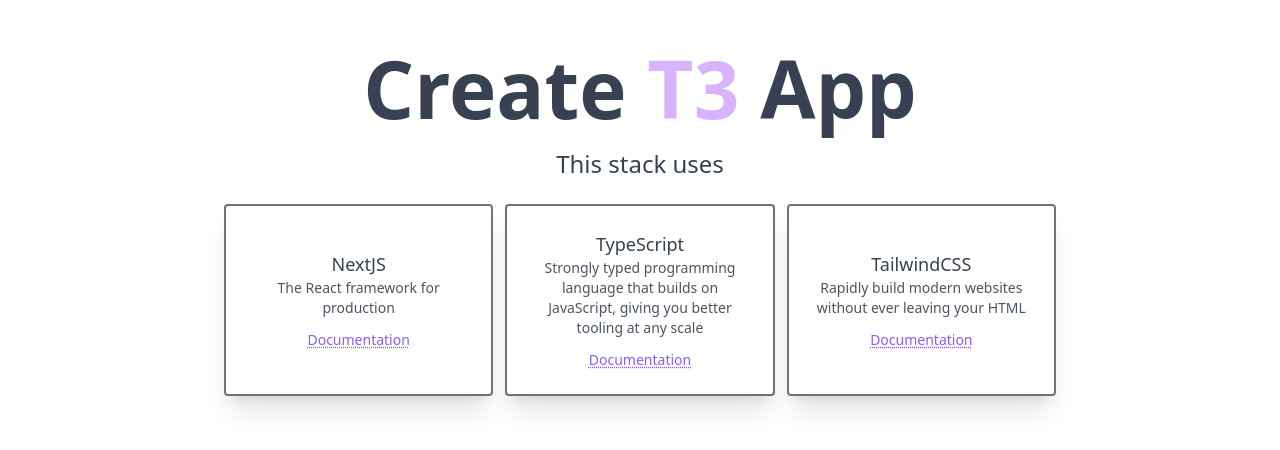
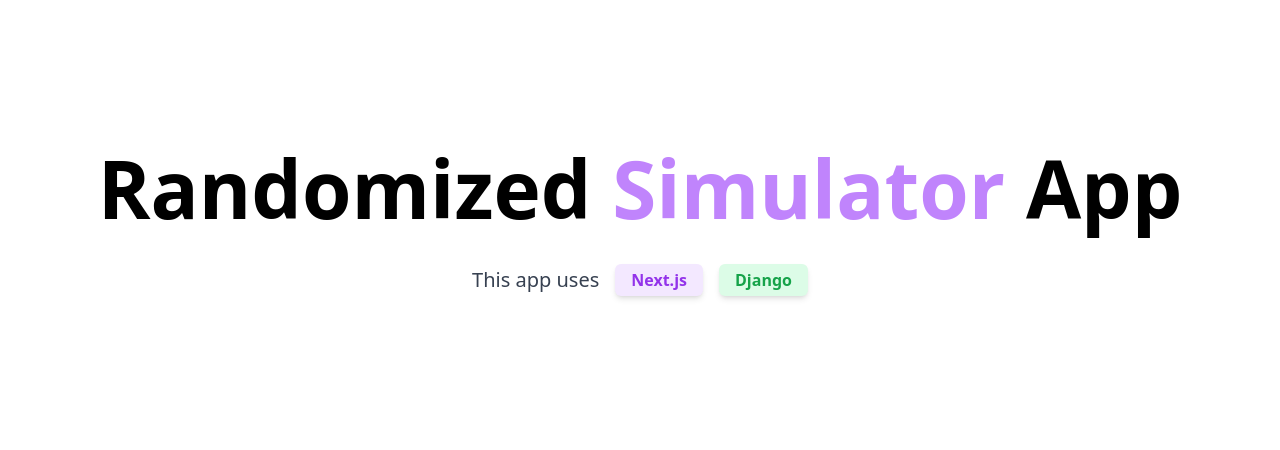
Before and after one commit to statusunknown418/cs_project_nextjs_app, a Next.js app: page / in a window 1280 px wide. Shown: the part 188-638 px from the top of the page. Built offline with nearby package versions, Linux system fonts and the light colour scheme.

Commit message:
style: added initial ui

```diff
--- /dev/null
+++ b/src/pages/_document.tsx
@@ -0,0 +1,28 @@
+/*
+ * Used to add custom fonts - Raleway
+ */
+
+import Document, { Head, Html, Main, NextScript } from "next/document";
+
+class MyDocument extends Document {
+  render() {
+    return (
+      <Html>
+        <Head>
+          <link rel="preconnect" href="https://fonts.googleapis.com" />
+          <link rel="preconnect" href="https://fonts.gstatic.com" />
+          <link
+            href="https://fonts.googleapis.com/css2?family=Raleway:ital,wght@0,100;0,200;0,300;0,400;0,500;0,600;0,700;0,800;0,900;1,100;1,200;1,300;1,400;1,500;1,600;1,700;1,800;1,900&display=swap"
+            rel="stylesheet"
+          />
+        </Head>
+        <body className="font-raleway">
+          <Main />
+          <NextScript />
+        </body>
+      </Html>
+    );
+  }
+}
+
+export default MyDocument;
--- a/src/pages/index.tsx
+++ b/src/pages/index.tsx
@@ -5,61 +5,31 @@
   return (
     <>
       <Head>
-        <title>Create T3 App</title>
-        <meta name="description" content="Generated by create-t3-app" />
+        <title>Theater simulator</title>
+        <meta name="description" content="Created using next.js + Django" />
         <link rel="icon" href="/favicon.ico" />
       </Head>
 
-      <div className="w-screen h-screen flex flex-col justify-center items-center p-4">
-        <h2 className="text-[3rem] lg:text-[5rem] md:text-[5rem] font-extrabold text-gray-700">
-          Create <span className="text-purple-300">T3</span> App
+      <div className="w-screen h-screen flex flex-col justify-center items-center p-4 gap-4">
+        <h2 className="text-[3rem] lg:text-[5rem] md:text-[5rem] font-extrabold ">
+          Randomized <span className="text-purple-400">Simulator</span> App
         </h2>
-        <p className="text-2xl text-gray-700">This stack uses</p>
-        <div className="grid grid-cols-1 grid-rows-3 lg:grid-rows-1 md:grid-rows-1 lg:grid-cols-3 md:grid-cols-3 gap-3 mt-3 pt-3 w-full lg:w-2/3 md:w-full">
-          <div className="hover:scale-105 cursor-pointer duration-500 flex flex-col justify-center items-center text-center rounded shadow-xl border-2 border-gray-500 h-full w-full p-6">
-            <h2 className="text-lg text-gray-700">NextJS</h2>
-            <p className="text-sm text-gray-600">
-              The React framework for production
-            </p>
-            <a
-              className="text-sm text-violet-500 underline decoration-dotted underline-offset-2 cursor-pointer mt-3"
-              href="https://nextjs.org/"
-              target="_blank"
-              rel="noreferrer"
-            >
-              Documentation
+
+        <section className="text-gray-700 flex gap-4 items-center">
+          <p className="text-xl">This app uses</p>
+
+          <div className="px-4 py-1 bg-purple-100 rounded-md text-purple-600 font-semibold shadow-md">
+            <a href="https://next.org" target="_blank" rel="noreferrer">
+              Next.js
             </a>
           </div>
-          <div className="hover:scale-105 cursor-pointer duration-500 flex flex-col justify-center items-center text-center rounded shadow-xl border-2 border-gray-500 h-full w-full p-6">
-            <h2 className="text-lg text-gray-700">TypeScript</h2>
-            <p className="text-sm text-gray-600">
-              Strongly typed programming language that builds on JavaScript,
-              giving you better tooling at any scale
-            </p>
-            <a
-              className="text-sm text-violet-500 underline decoration-dotted underline-offset-2 cursor-pointer mt-3"
-              href="https://www.typescriptlang.org/"
-              target="_blank"
-              rel="noreferrer"
-            >
-              Documentation
+
+          <div className="px-4 py-1 bg-green-100 rounded-md text-green-600 font-semibold shadow-md">
+            <a href="https://next.org" target="_blank" rel="noreferrer">
+              Django
             </a>
           </div>
-          <div className="hover:scale-105 cursor-pointer duration-500 flex flex-col justify-center items-center text-center rounded shadow-xl border-2 border-gray-500 h-full w-full p-6">
-            <h2 className="text-lg text-gray-700">TailwindCSS</h2>
-            <p className="text-sm text-gray-600">
-              Rapidly build modern websites without ever leaving your HTML
-            </p>
-            <a
-              className="text-sm text-violet-500 underline decoration-dotted underline-offset-2 cursor-pointer mt-3"
-              href="https://tailwindcss.com/"
-              target="_blank"
-              rel="noreferrer"
-            >
-              Documentation
-            </a>
-          </div>
-        </div>
+        </section>
       </div>
     </>
   );
```
